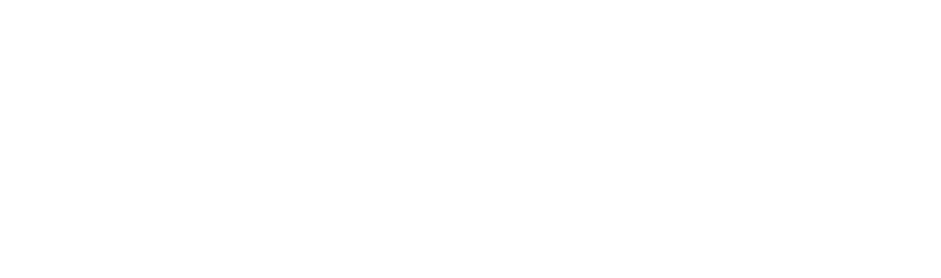
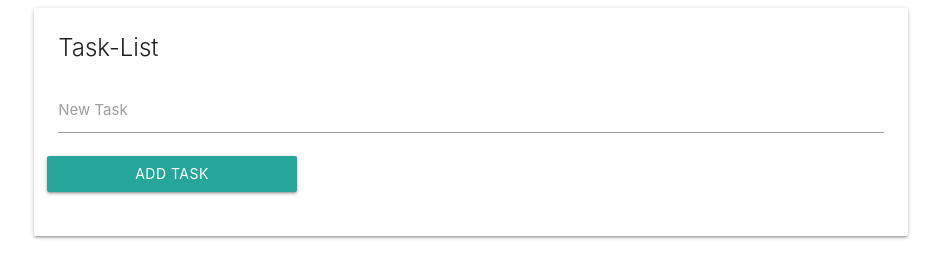
Before and after one commit to RobbieProkop/vanilla-js-task-list, a plain HTML site: page index.html in a window 1280 px wide. Shown: the whole page, without its empty margins (169-1110 px from the left). Drawn offline with nearby package versions, Linux system fonts and the light colour scheme.

Commit message:
create input and add task btn

```diff
--- a/index.html
+++ b/index.html
@@ -20,6 +20,31 @@
     <title>Task-List</title>
   </head>
   <body>
+    <div class="container">
+      <div class="row">
+        <div class="col s12">
+          <div id="main" class="card">
+            <div class="card-content">
+              <span class="card-title">Task-List</span>
+              <div class="row">
+                <form id="task-form">
+                  <div class="input-field col s12">
+                    <input type="text" name="task" id="task" />
+                    <label for="task">New Task</label>
+                  </div>
+                  <input
+                    type="submit
+                  "
+                    value="Add Task"
+                    class="btn"
+                  />
+                </form>
+              </div>
+            </div>
+          </div>
+        </div>
+      </div>
+    </div>
     <!-- Jquery needed for materialize -->
     <script
       src="https://code.jquery.com/jquery-3.6.1.js"
```
